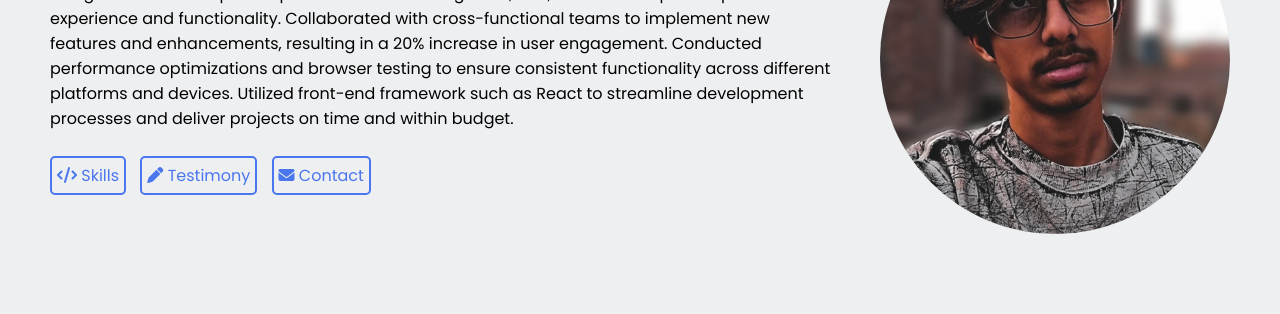
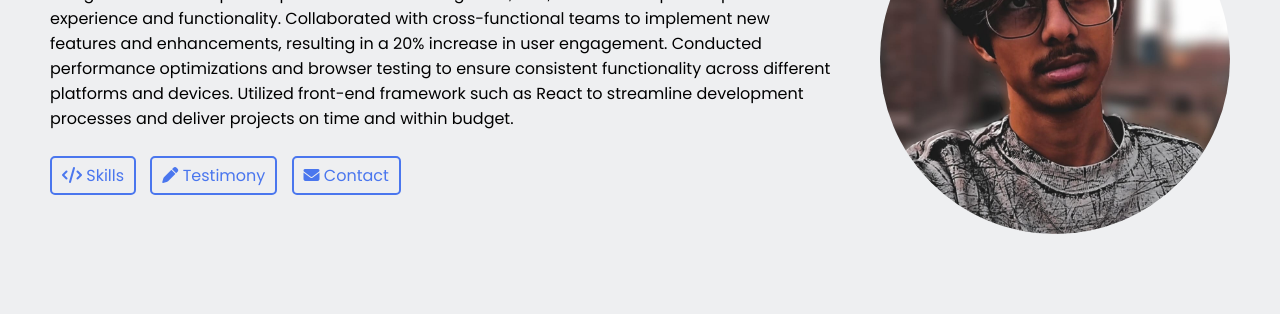
Before and after one commit to mustafa6978/portfolio-mustafa, a plain HTML site: page index.html in a window 1280 px wide. Shown: the part 246-560 px from the top of the page. Drawn offline with Linux system fonts and the light colour scheme.

Commit message:
Update styles.css

```diff
--- a/styles.css
+++ b/styles.css
@@ -83,7 +83,7 @@
 
   .hero-section .text .links a {
     display: inline-block;
-    padding: 5px 5px;
+    padding: 5px 10px;
     border: 2px solid var(--link-color);
     border-radius: 5px;
     margin-right: 10px;
```
